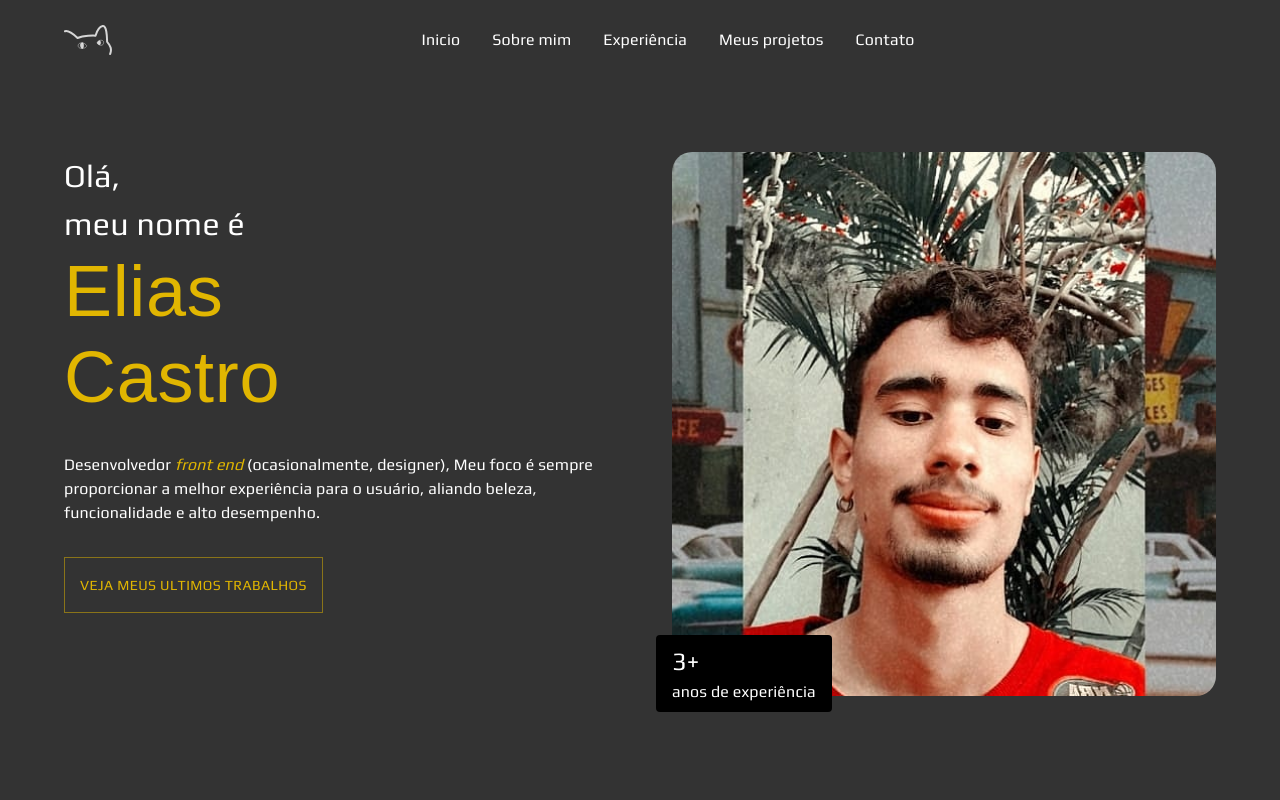
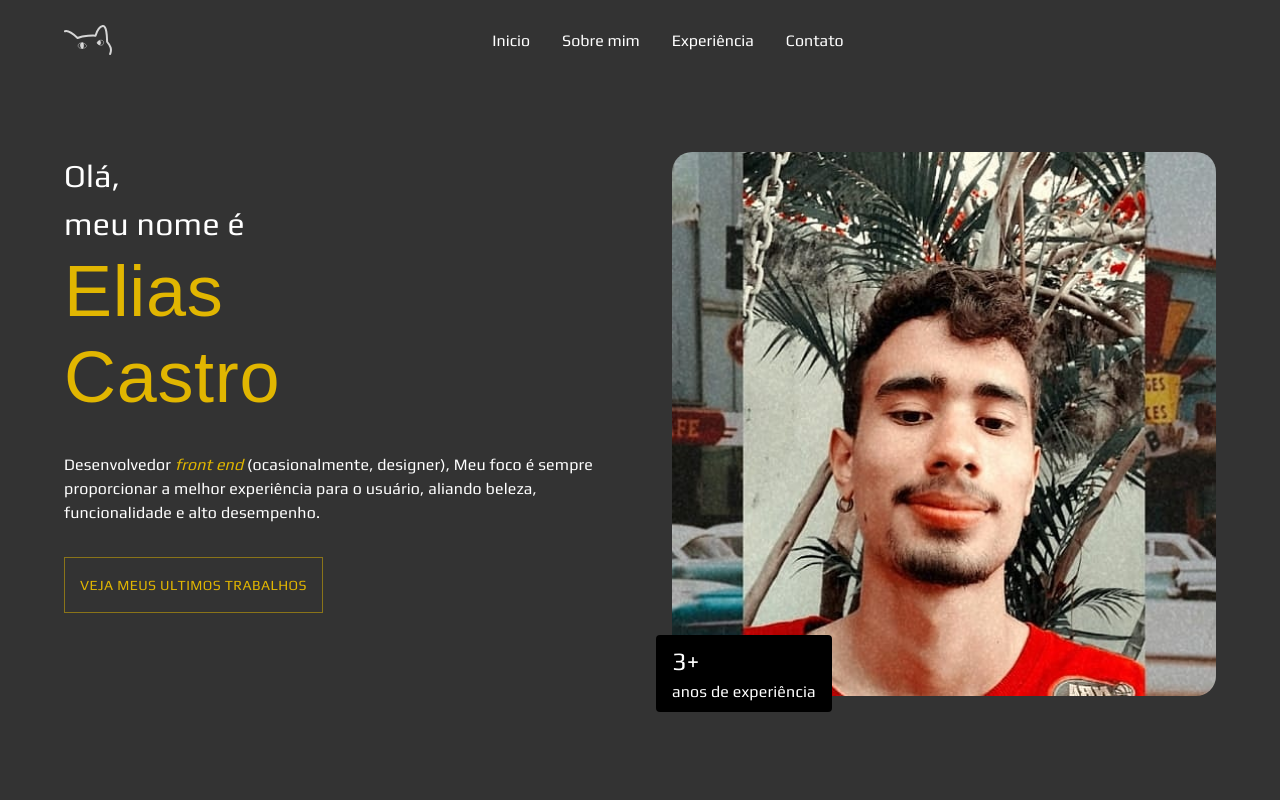
Before and after one commit to EliasSarges/my-portfolio, a Next.js app: page / in a window 1280 px wide. Shown: the top 800 px of the page. Built offline with nearby package versions, Linux system fonts and the light colour scheme; a web font is replaced by a local one.

Commit message:
feat: add scroll to sections on header

```diff
--- a/src/components/AboutMe.tsx
+++ b/src/components/AboutMe.tsx
@@ -8,7 +8,7 @@ export const AboutMe = () => {
   const { palette } = useTheme();
 
   return (
-    <Stack component="section">
+    <Stack component="section" id="Sobre mim">
       <SectionTitle>Sobre mim</SectionTitle>
 
       <Stack
--- a/src/components/GetInTouch.tsx
+++ b/src/components/GetInTouch.tsx
@@ -14,7 +14,7 @@ export const GetInTouch = () => {
   const matches = useMediaQuery(theme.breakpoints.up("md"));
 
   return (
-    <Stack component="section">
+    <Stack component="section" id="Contato">
       <SectionTitle>Entre em contato</SectionTitle>
 
       <Typography>
--- a/src/components/Header.tsx
+++ b/src/components/Header.tsx
@@ -1,38 +1,45 @@
-import { Container, Stack, Typography } from "@mui/material";
+import { Container, Link, Stack, styled } from "@mui/material";
 import logo from "~/assets/images/logo.svg";
 import Image from "next/image";
 
 export const Header = () => {
-  const menuItems = [
-    "Inicio",
-    "Sobre mim",
-    "Experiência",
-    "Meus projetos",
-    "Contato",
-  ];
+  const menuItems = ["Inicio", "Sobre mim", "Experiência", "Contato"];
 
   return (
-    <Container>
+    <Container
+      sx={{ position: "sticky", top: 0, zIndex: 99, backgroundColor: "#333" }}
+    >
       <Stack component="nav" direction="row" gap={1} py={2} alignItems="center">
         <Image src={logo} alt="logo" />
 
         <Stack
+          justifyContent="center"
+          direction="row"
+          flexGrow={1}
+          gap={4}
           display={{
             xs: "none",
             md: "flex",
           }}
-          direction="row"
-          gap={4}
-          flexGrow={1}
-          justifyContent="center"
         >
           {menuItems.map((item) => (
-            <Typography key={item} fontFamily="Play, sans-serif">
+            <StyledLink href={`#${item}`} key={item}>
               {item}
-            </Typography>
+            </StyledLink>
           ))}
         </Stack>
       </Stack>
     </Container>
   );
 };
+
+const StyledLink = styled(Link)`
+  color: #fff;
+  text-decoration: none;
+  font-family: Play, sans-serif;
+
+  :hover {
+    text-decoration: underline;
+    color: ${({ theme }) => theme.palette.primary.main};
+  }
+`;
--- a/src/components/Hero/Hero.tsx
+++ b/src/components/Hero/Hero.tsx
@@ -4,7 +4,7 @@ import { Stack } from "@mui/material";
 
 export const Hero = () => {
   return (
-    <Stack direction="row" gap={4} component="section">
+    <Stack direction="row" gap={4} component="section" id="Inicio">
       <HeroInfo />
 
       <Stack
--- a/src/components/WhereIWorked/WhereIWorked.tsx
+++ b/src/components/WhereIWorked/WhereIWorked.tsx
@@ -38,7 +38,7 @@ export const WhereIWorked = () => {
   );
 
   return (
-    <Stack>
+    <Stack component="section" id="Experiência">
       <SectionTitle>Locais onde trabalhei</SectionTitle>
 
       <Stack
--- a/src/styles/globals.css
+++ b/src/styles/globals.css
@@ -14,4 +14,6 @@ html {
   color: var(--text-color);
 
   font-family: Roboto, sans-serif;
+
+  scroll-behavior: smooth;
 }
```
